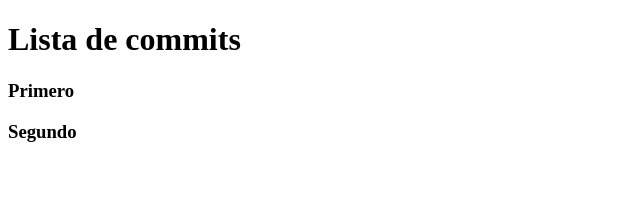
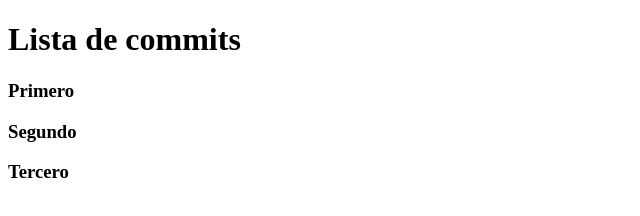
Before and after one commit to Dicavimer/ActividadEnClases, a plain HTML site: page index.html in a window 1280 px wide. Shown: the full height of the page, 0-640 px from the left. Drawn offline with Linux system fonts and the light colour scheme.

Commit message:
Se agregó una tercer línea h3

```diff
--- a/index.html
+++ b/index.html
@@ -9,6 +9,7 @@
     <h1>Lista de commits</h1>
     <h3>Primero</h3>
     <h3>Segundo</h3>
+    <h3>Tercero</h3>
     <h3></h3>
 </body>
 </html>
```
